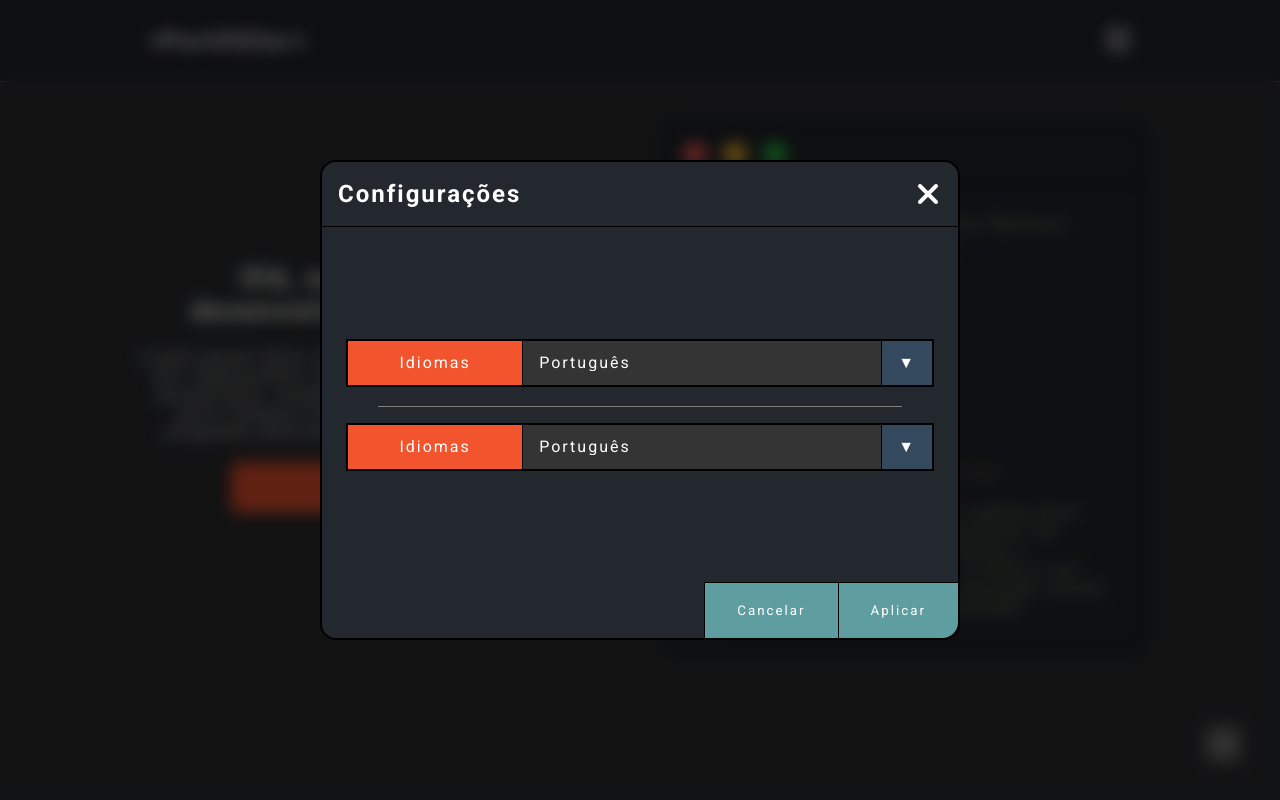
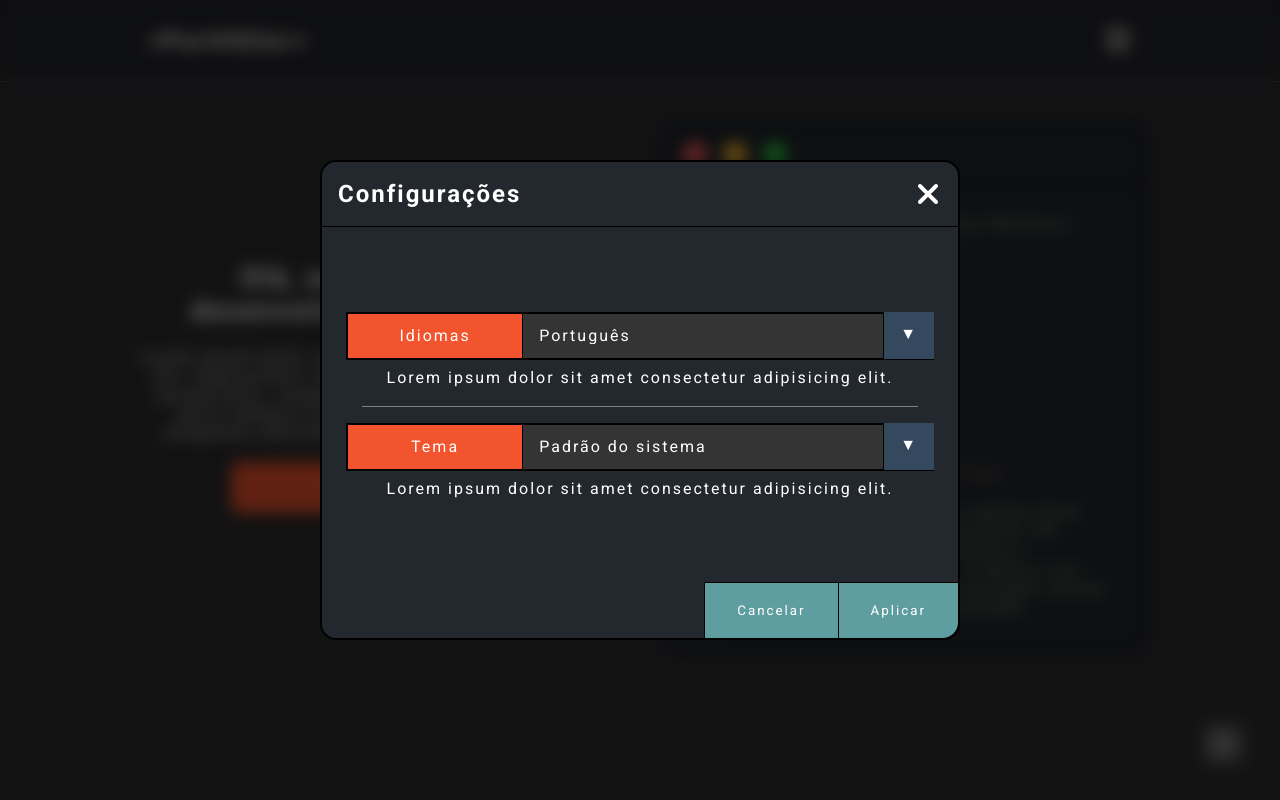
Before and after one commit to Ruan-Moraes/Portifolio-V1, a plain HTML site: page index.html in a window 1280 px wide. Drawn offline with nearby package versions, Linux system fonts and the light colour scheme.

Commit message:
updata 03/01/2024

```diff
--- a/index.html
+++ b/index.html
@@ -222,19 +222,38 @@
             </div>
             <div class="settings__body">
                 <div class="select">
+                    <div>
                         <label for="Idioma">Idiomas</label>
                         <select name="Idioma" id="Idioma">
                             <option value="Portuguese">Português</option>
                             <option value="English">Inglês</option>
                         </select>
                     </div>
+                    <div>
+                        <p>
+                            Lorem ipsum dolor sit amet consectetur adipisicing
+                            elit.
+                        </p>
+                    </div>
+                </div>
                 <div class="separate"></div>
                 <div class="select">
-                    <label for="Idioma">Idiomas</label>
+                    <div>
+                        <label for="Idioma">Tema</label>
                         <select name="Idioma" id="Idioma">
-                        <option value="Portuguese">Português</option>
-                        <option value="English">Inglês</option>
+                            <option value="Portuguese">
+                                Padrão do sistema
+                            </option>
+                            <option value="English">Tema claro</option>
+                            <option value="English">Tema escuro</option>
                         </select>
+                    </div>
+                    <div>
+                        <p>
+                            Lorem ipsum dolor sit amet consectetur adipisicing
+                            elit.
+                        </p>
+                    </div>
                 </div>
             </div>
             <div class="settings__footer">
--- a/scss/1-base/_reset.scss
+++ b/scss/1-base/_reset.scss
@@ -75,9 +75,14 @@ body {
     padding: 1.5rem;
 
     .select {
+        display: flex;
+        flex-direction: column;
+        gap: 0.5rem;
+        overflow: hidden;
+
+        div:nth-child(1) {
             height: 3rem;
             display: flex;
-        align-items: center;
             border: 2px solid black;
 
             label {
@@ -92,9 +97,14 @@ body {
             }
         }
 
+        div:nth-child(2) {
+            text-align: center;
+        }
+    }
+
     .separate {
         height: 0.25rem;
-        margin: 0 2rem;
+        margin: 0 1rem;
         border-bottom: 1px solid gray;
     }
 }
```
Also changed, not shown: assets/css/styles.css, 1 other file. Lines whose indentation alone changed are shown as unchanged.
